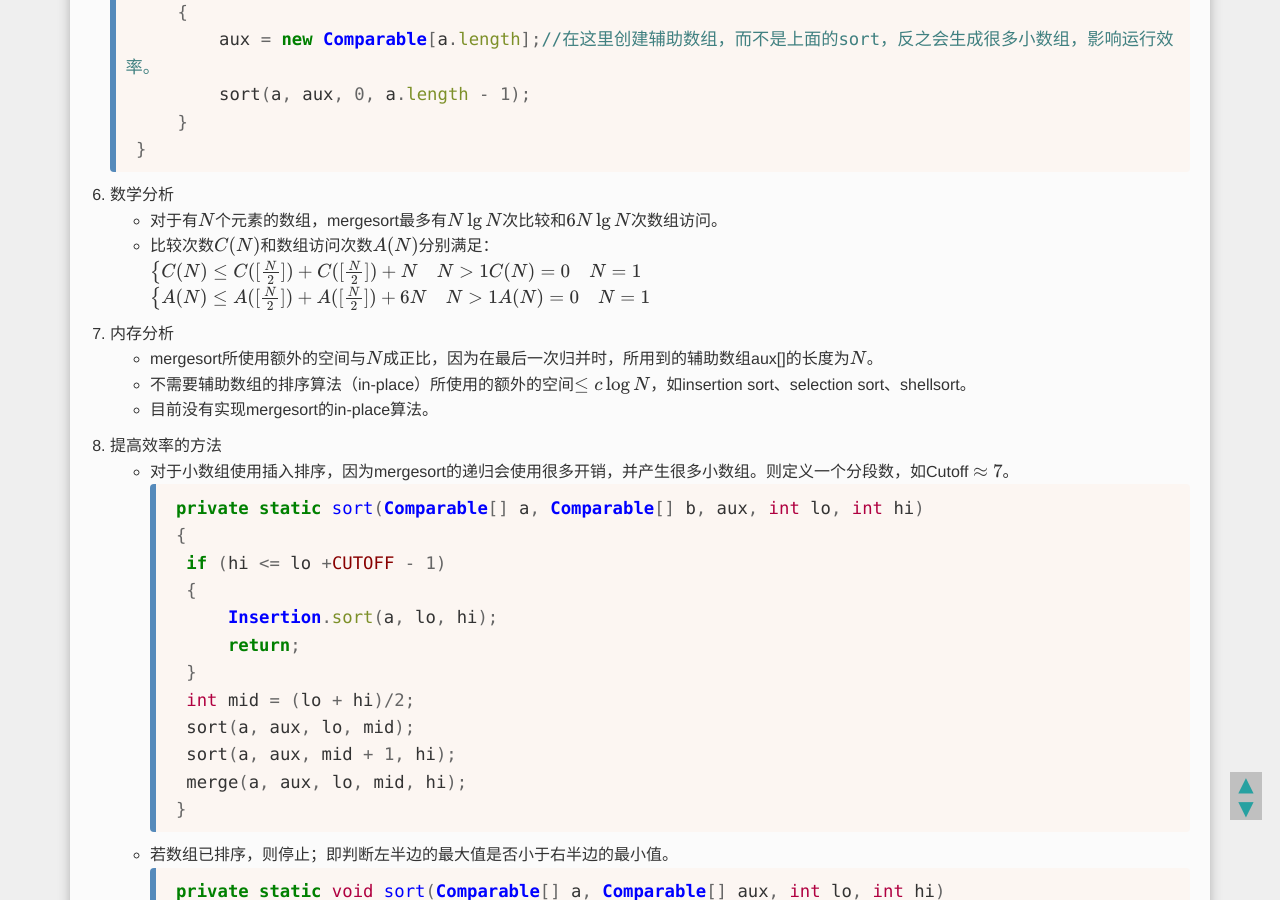
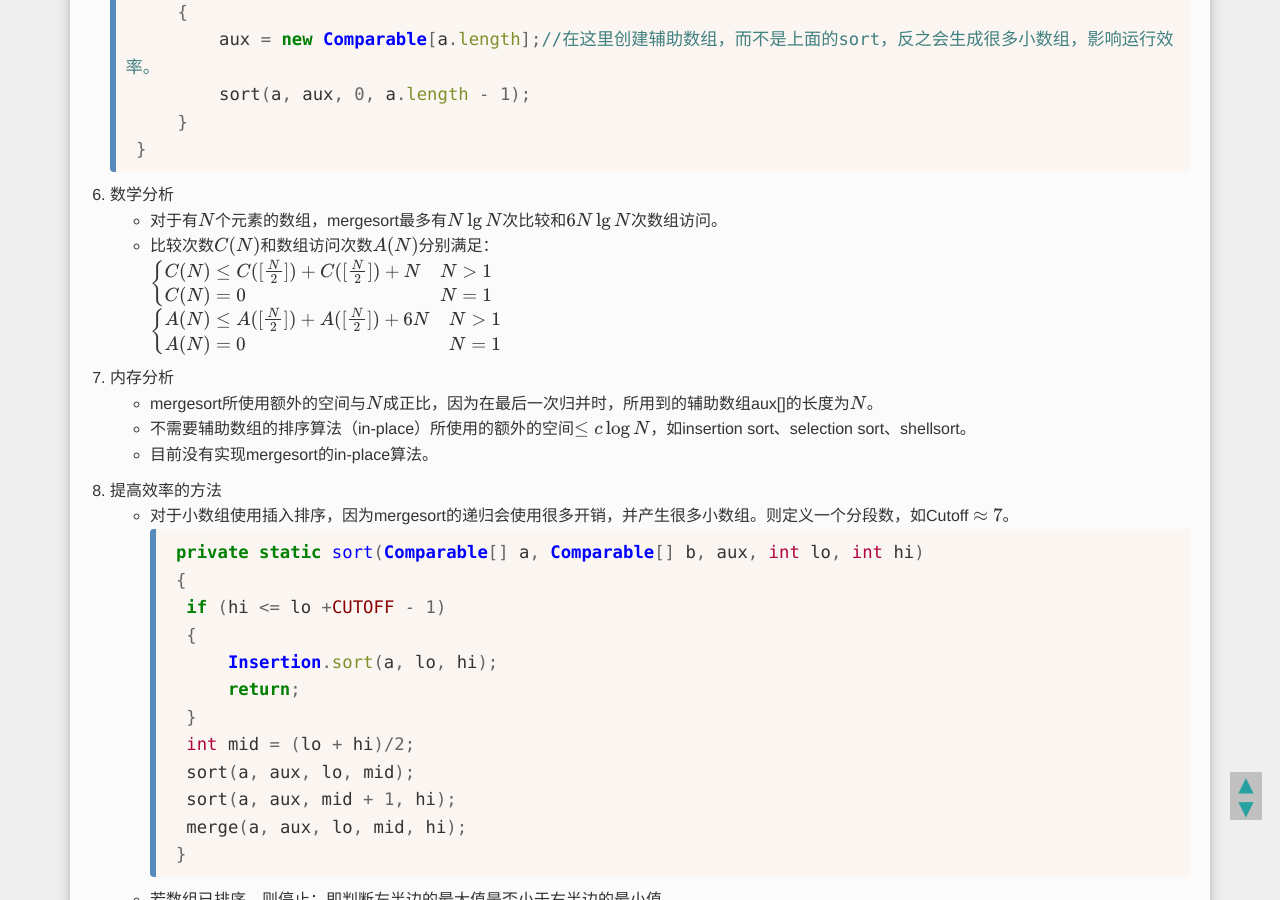
Before and after one commit to YurieSun/YurieSun.github.io, a Jekyll site: the page built from _posts/2019-04-17-learning-algorithm-mergesort.md, in a window 1280 px wide and 900 px high, scrolled down 1927 px. Built offline with Jekyll 4.4.1, drawn with Linux system fonts in a browser that asks for light colours; formulas are drawn with MathJax 3.

Commit message:
revise display problem of piecewise function

```diff
--- a/_posts/2019-04-17-learning-algorithm-mergesort.md
+++ b/_posts/2019-04-17-learning-algorithm-mergesort.md
@@ -73,14 +73,14 @@ tag: [algorithm]
 6. 数学分析
     * 对于有$N$个元素的数组，mergesort最多有$N\lg N$次比较和$6N\lg N$次数组访问。
     * 比较次数$C(N)$和数组访问次数$A(N)$分别满足：
-    $\begin{cases}
+    $$\begin{cases}
         C(N)\le C([\frac{N}{2}])+C([\frac{N}{2}])+N & N>1 \\
         C(N)=0 & N=1
-    \end{cases}$
-    $\begin{cases}
+    \end{cases}$$
+    $$\begin{cases}
         A(N)\le A([\frac{N}{2}])+A([\frac{N}{2}])+6N &N>1 \\
         A(N)=0 & N=1
-    \end{cases}$
+    \end{cases}$$
 7. 内存分析
     * mergesort所使用额外的空间与$N$成正比，因为在最后一次归并时，所用到的辅助数组aux[]的长度为$N$。
     * 不需要辅助数组的排序算法（in-place）所使用的额外的空间$\le c\log N$，如insertion sort、selection sort、shellsort。
```
